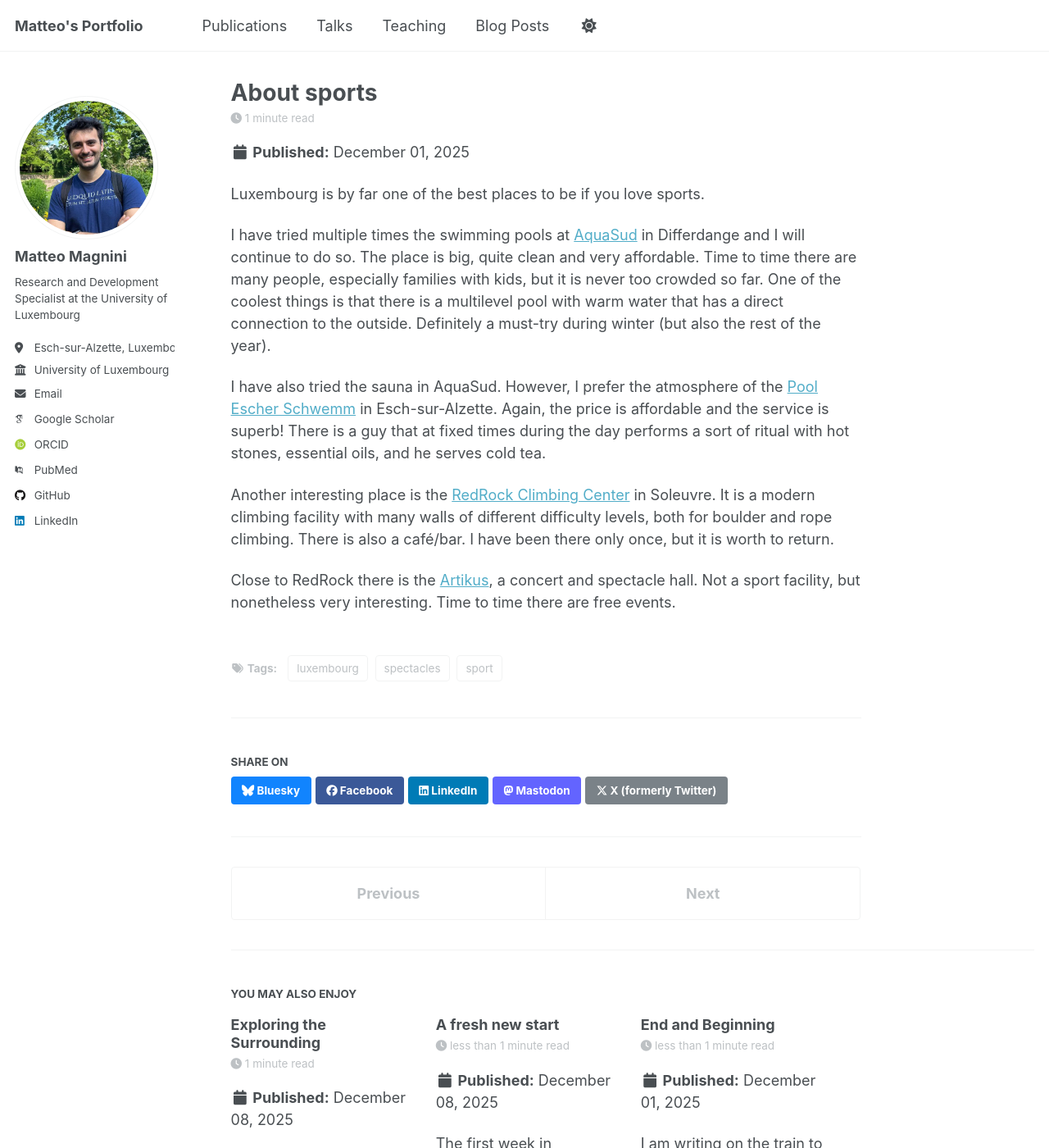
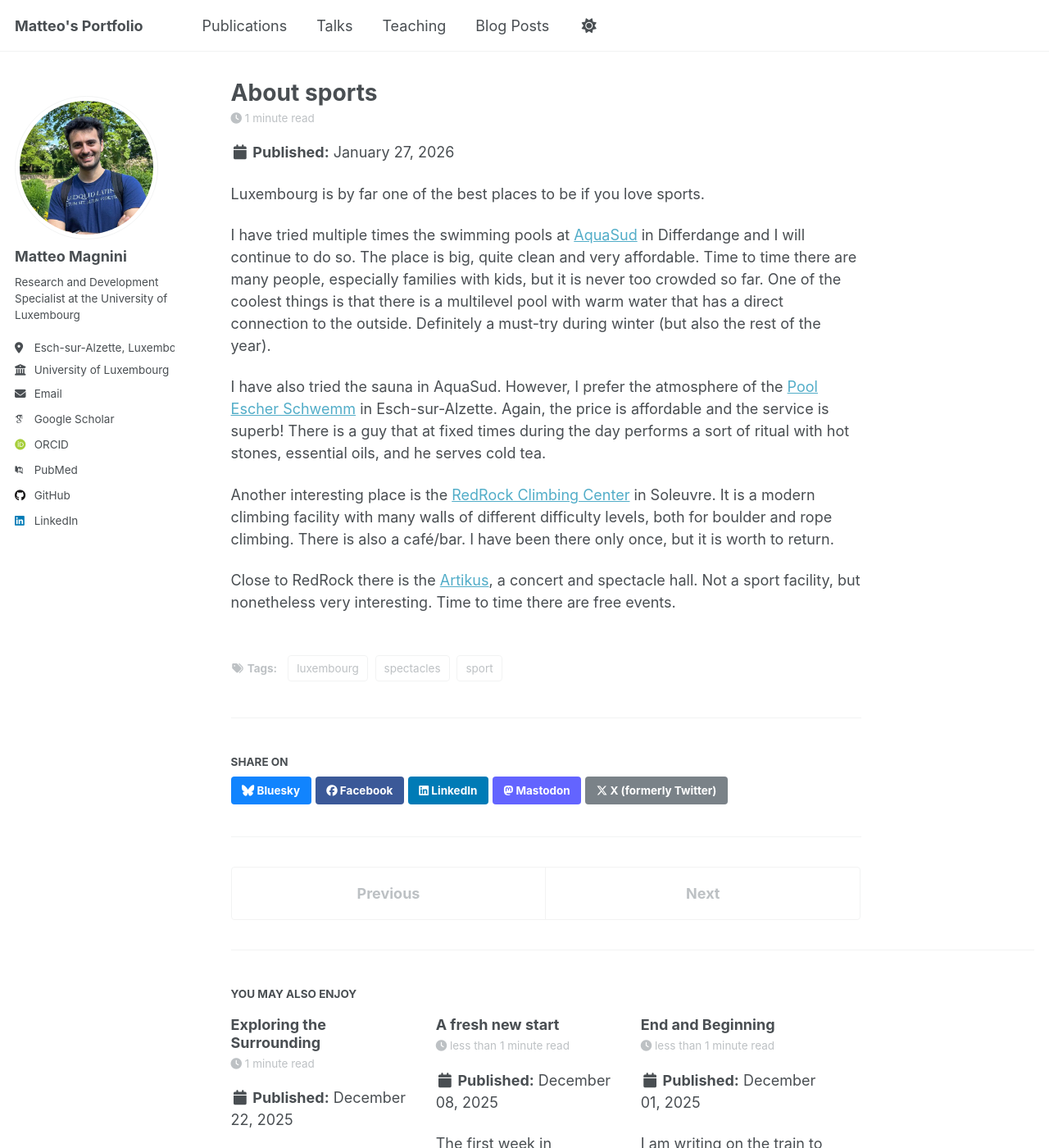
Before and after one commit to MatteoMagnini/matteomagnini.github.io, a Jekyll site: the page built from _posts/2026-01-27-about-sports.md, in a window 1280 px wide and 1400 px high. Shown: the whole window at 82% size. Built offline with Jekyll 4.4.1, drawn with Linux system fonts in a browser that asks for light colours; some web fonts are replaced; a script that is not in the unit is left out.

Commit message:
fix: fix date in some posts

```diff
--- a/_posts/2025-12-22-exploring-the-surrounding.md
+++ b/_posts/2025-12-22-exploring-the-surrounding.md
@@ -1,6 +1,6 @@
 ---
 title: 'Exploring the Surrounding'
-date: 2025-12-08
+date: 2025-12-22
 permalink: /posts/2025/12/exploring-the-surrounding/
 tags:
   - free time
--- a/_posts/2026-01-27-about-sports.md
+++ b/_posts/2026-01-27-about-sports.md
@@ -1,6 +1,6 @@
 ---
 title: 'About sports'
-date: 2025-12-01
+date: 2026-01-27
 permalink: /posts/2026/01/about-sports/
 tags:
   - luxembourg
```
